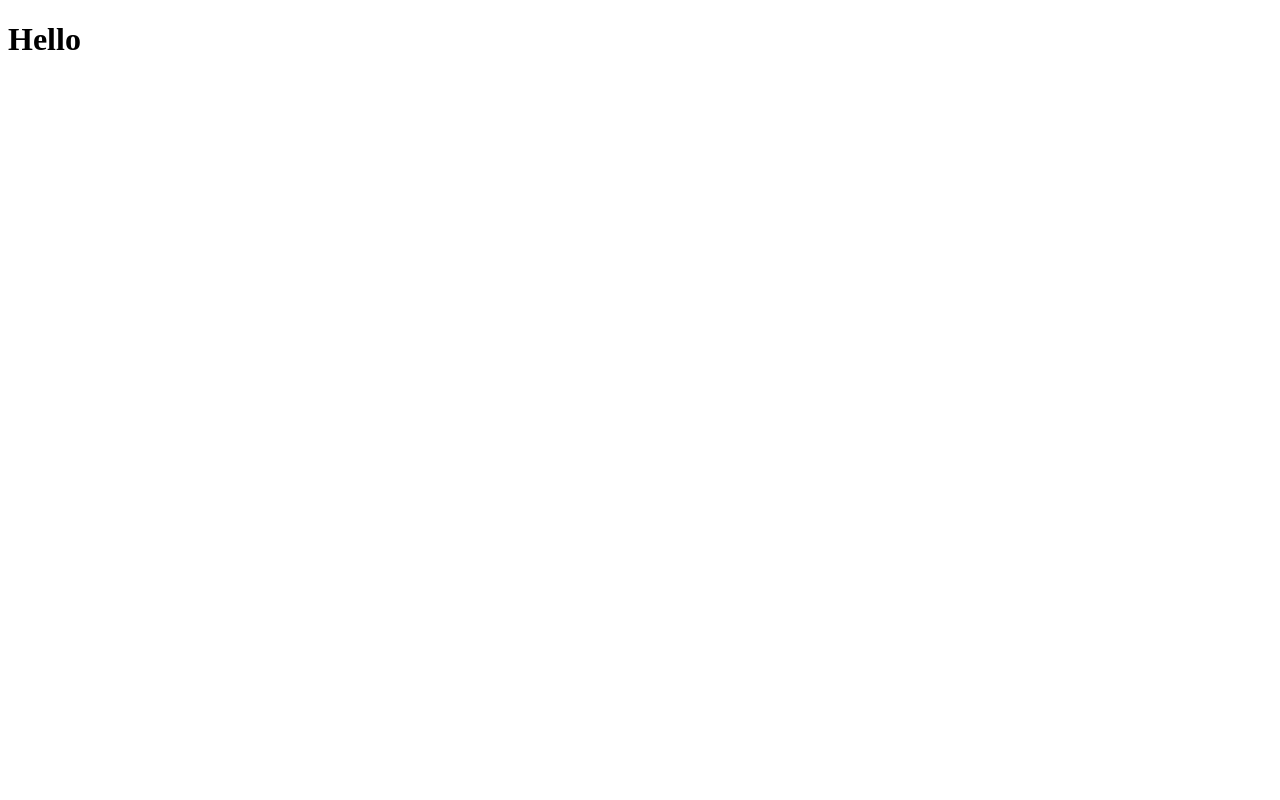
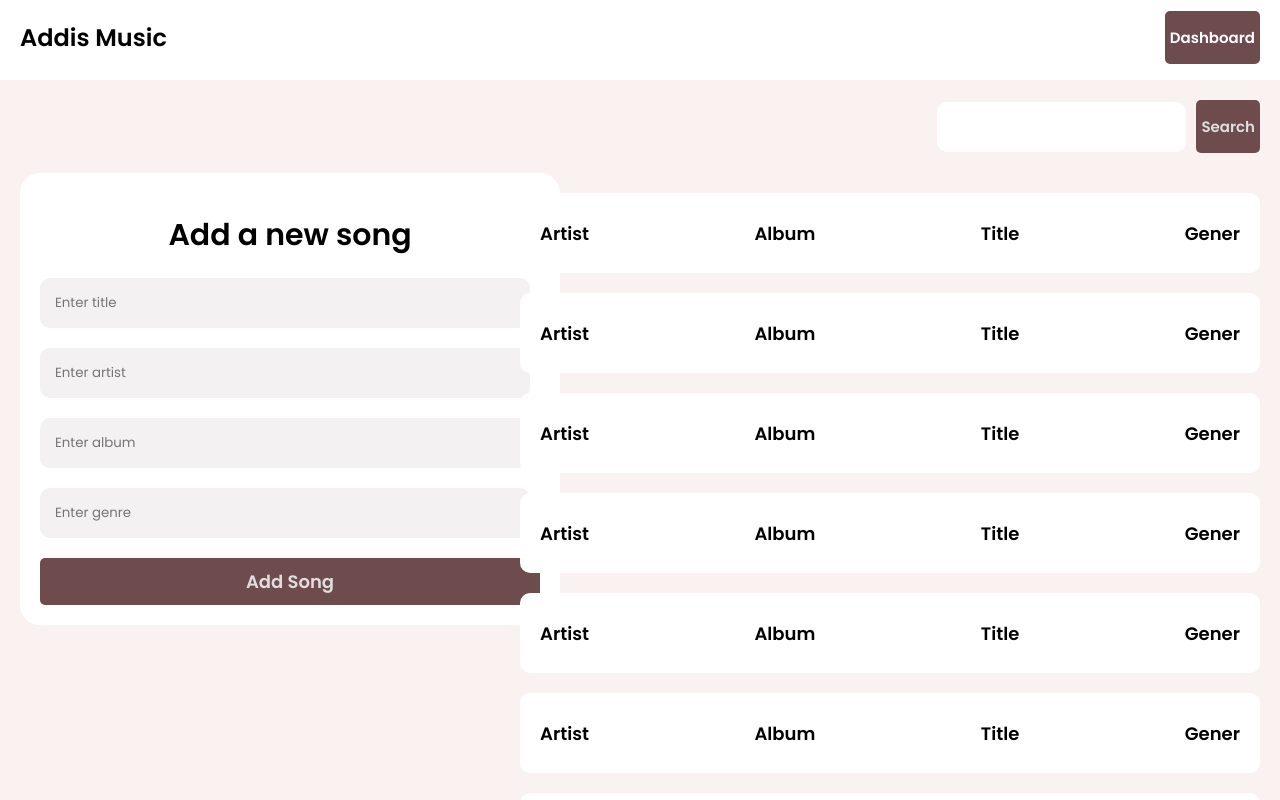
Before and after one commit to kirubel12/addis-music-frontend, a React (Vite) app: page / in a window 1280 px wide. Shown: the top 800 px of the page. Built offline with nearby package versions, Linux system fonts and the light colour scheme.

Commit message:
boilerplate added for UI and Ux for Homeoage

```diff
--- a/index.html
+++ b/index.html
@@ -4,9 +4,10 @@
     <meta charset="UTF-8" />
     <link rel="icon" type="image/svg+xml" href="/vite.svg" />
     <meta name="viewport" content="width=device-width, initial-scale=1.0" />
-    <title>Vite + React + TS</title>
+    <title>Addis Music</title>
+
   </head>
-  <body>
+  <body class="">
     <div id="root"></div>
     <script type="module" src="/src/main.tsx"></script>
   </body>
--- a/package.json
+++ b/package.json
@@ -10,9 +10,15 @@
     "preview": "vite preview"
   },
   "dependencies": {
+    "@emotion/react": "^11.11.0",
+    "@emotion/styled": "^11.11.0",
     "@reduxjs/toolkit": "^1.9.5",
+    "i": "^0.3.7",
+    "npm": "^9.6.7",
     "react": "^18.2.0",
     "react-dom": "^18.2.0",
+    "react-router-dom": "^6.11.2",
+    "react-toastify": "^9.1.3",
     "rebass": "^4.0.7",
     "redux-saga": "^1.2.3"
   },
--- a/src/App.tsx
+++ b/src/App.tsx
@@ -1,13 +1,18 @@
-
+import { BrowserRouter, Route, Routes} from "react-router-dom"
+import Home from "./pages/HomePage"
+import AddSongPage from "./pages/AddSongPage"
+import Dashboard from "./pages/DashboardPage"
 
 function App() {
-
-
   return (
     <>
-      <div>
-        <h1>Hello</h1>
-      </div>
+    <BrowserRouter>
+       <Routes>
+        <Route path="/" element={<Home />} />
+        <Route path="/addsong" element={<AddSongPage />} />
+        <Route path="/dashboard" element={<Dashboard />} />
+       </Routes>
+      </BrowserRouter>
     </>
   )
 }
--- /dev/null
+++ b/src/components/AddSong.tsx
@@ -0,0 +1,7 @@
+export default function AddSong(){
+    return (
+        <div>
+            <h4>page song </h4>
+        </div>
+    )
+}
--- /dev/null
+++ b/src/components/Navbar.tsx
@@ -0,0 +1,55 @@
+import styled from "@emotion/styled"
+export default function Navbar(){
+
+    const Nav = styled.nav`
+      background: #fff;
+      min-height: 80px;
+      width: 100%;
+
+
+
+    `
+    const NavItem  = styled.div`
+      display: flex;
+      justify-content: space-between;
+      align-items: center;
+      padding-left: 20px;
+      padding-right: 20px;
+
+
+
+    `
+    const Button = styled.button`
+     background: #6E4B4C;
+color: #fff;
+padding: 15px 5px;
+margin: 0;
+outline: none;
+border-radius: 5px;
+border: none;
+font-size: 15px;
+font-family: 'Poppins';
+font-weight: 600;
+
+      `
+      const Logo = styled.h1`
+        font-weight: 600;
+
+      `
+
+
+    return(
+        <Nav>
+<NavItem>
+         <div>
+          <Logo>Addis Music</Logo>
+         </div>
+         <div>
+          <Button>Dashboard</Button>
+         </div>
+
+</NavItem>
+
+        </Nav>
+    )
+}
--- a/src/index.css
+++ b/src/index.css
@@ -0,0 +1,27 @@
+@import url('https://fonts.googleapis.com/css2?family=Poppins:wght@400;600&display=swap');
+body{
+    margin: 0 !important;
+    background: #FAF1F1;
+    font-family: 'Poppins';
+}
+::-webkit-scrollbar {
+    width: 10px;
+    background-color: transparent;
+}
+
+/* Set the scrollbar track color */
+::-webkit-scrollbar-track {
+    background-color: transparent;
+}
+
+/* Set the scrollbar thumb color */
+::-webkit-scrollbar-thumb {
+    background-color: #6E4B4C;
+    border-radius: 10px;
+}
+
+/* Add an animation to the scrollbar thumb */
+::-webkit-scrollbar-thumb:hover {
+    background-color: #f00;
+    transition: background-color 0.10s ease-in-out;
+}
--- /dev/null
+++ b/src/pages/AddSongPage.tsx
@@ -0,0 +1,9 @@
+import AddSong from "../components/AddSong";
+
+export default function AddSongPage(){
+    return (
+        <div>
+            <AddSong />
+        </div>
+    )
+}
--- /dev/null
+++ b/src/pages/DashboardPage.tsx
@@ -0,0 +1,7 @@
+export default function Dashboard() {
+  return (
+    <div>
+        <h1>Dashboard</h1>
+    </div>
+  );
+}
--- /dev/null
+++ b/src/pages/HomePage.tsx
@@ -0,0 +1,189 @@
+import styled from "@emotion/styled";
+import Navbar from "../components/Navbar";
+
+export default function Home() {
+
+    const Button = styled.button`
+      background: #6E4B4C;
+        color: #dfdfdf;
+        padding: 15px 5px;
+        margin: 0;
+        outline: none;
+        border-radius: 5px;
+        border: none;
+        font-size: 15px;
+        font-family: 'Poppins';
+        font-weight: 600;
+
+      `
+      const DIV = styled.div`
+        display: flex;
+        justify-content: end;
+        align-items: center;
+        gap: 10px;
+        margin-top: 20px;
+        padding-right: 20px;
+      `
+
+      const Input = styled.input`
+        width: 219px;
+        font-family: 'Poppins';
+        border-radius: 10px;
+        padding: 15px;
+        border: 0;
+      `
+
+      const Container = styled.div`
+        display: flex;
+        justify-content: space-between;
+
+        gap: 10px;
+        margin: 20px;
+
+      `
+      const AddSongCard = styled.div`
+        width: 600px;
+        background: #fff;
+        padding: 20px;
+        border-radius: 20px;
+        max-width: 500px;
+        position: fixed;
+        top: 12;
+        max-height: 70vh;
+      `
+      const Heading_one = styled.h1`
+        display: flex;
+        justify-content: center;
+        align-items: center;
+        font-size: 30px;
+        font-family: 'Poppins';
+        font-weight: 600;
+      `
+    const AddInput = styled.input`
+        background: #f3f1f1;
+        font-family: 'Poppins';
+        border-radius: 10px;
+        padding: 15px;
+        border: 0;
+        width: 460px;
+        margin-bottom: 20px;
+    `
+    const AddButton = styled.button`
+      background: #6E4B4C;
+        color: #dfdfdf;
+        cursor: pointer;
+        padding: 10px 5px;
+        margin: 0;
+        outline: none;
+        border-radius: 5px;
+        border: none;
+        font-size: 18px;
+        font-family: 'Poppins';
+        font-weight: 600;
+        width: 100%;
+
+      `
+      const SongCard = styled.div`
+        max-height: 40px;
+        background: #fff;
+        padding: 20px;
+        border-radius: 10px;
+        width: 700px;
+        display: flex;
+        justify-content: space-between;
+        align-items: center;
+        font-size: 9px;
+      `
+
+      const SongContainer = styled.div`
+        display: flex;
+        flex-direction: column;
+        flex-wrap: wrap;
+        gap: 20px;
+        margin: 20px;
+        position: absolute;
+        right: 0;
+
+      `
+    return <div>
+        <Navbar />
+        <main>
+           <DIV>
+            <Input type="text" />
+            <Button>Search</Button>
+           </DIV>
+           <Container>
+            <AddSongCard>
+                <Heading_one>Add a new song</Heading_one>
+                <AddInput type="text" placeholder="Enter title" />
+                 <AddInput type="text" placeholder="Enter artist" />
+                  <AddInput type="text" placeholder="Enter album" />
+                   <AddInput type="text" placeholder="Enter genre" />
+                   <AddButton>Add Song</AddButton>
+            </AddSongCard>
+            <SongContainer>
+            <SongCard>
+                  <h1>Artist</h1>
+                  <h1>Album</h1>
+                  <h1>Title</h1>
+                  <h1>Gener</h1>
+            </SongCard>
+            <SongCard>
+                  <h1>Artist</h1>
+                  <h1>Album</h1>
+                  <h1>Title</h1>
+                  <h1>Gener</h1>
+            </SongCard>
+             <SongCard>
+                  <h1>Artist</h1>
+                  <h1>Album</h1>
+                  <h1>Title</h1>
+                  <h1>Gener</h1>
+            </SongCard>
+             <SongCard>
+                  <h1>Artist</h1>
+                  <h1>Album</h1>
+                  <h1>Title</h1>
+                  <h1>Gener</h1>
+            </SongCard>
+             <SongCard>
+                  <h1>Artist</h1>
+                  <h1>Album</h1>
+                  <h1>Title</h1>
+                  <h1>Gener</h1>
+            </SongCard>
+             <SongCard>
+                  <h1>Artist</h1>
+                  <h1>Album</h1>
+                  <h1>Title</h1>
+                  <h1>Gener</h1>
+            </SongCard>
+             <SongCard>
+                  <h1>Artist</h1>
+                  <h1>Album</h1>
+                  <h1>Title</h1>
+                  <h1>Gener</h1>
+            </SongCard>
+             <SongCard>
+                  <h1>Artist</h1>
+                  <h1>Album</h1>
+                  <h1>Title</h1>
+                  <h1>Gener</h1>
+            </SongCard>
+             <SongCard>
+                  <h1>Artist</h1>
+                  <h1>Album</h1>
+                  <h1>Title</h1>
+                  <h1>Gener</h1>
+            </SongCard>
+             <SongCard>
+                  <h1>Artist</h1>
+                  <h1>Album</h1>
+                  <h1>Title</h1>
+                  <h1>Gener</h1>
+            </SongCard>
+            </SongContainer>
+           </Container>
+        </main>
+    </div>;
+}
```
Also changed, not shown: src/components/SongCard.tsx (added), src/components/SongList.tsx (added), 1 other file (tests, documents, lock files or other folders).
